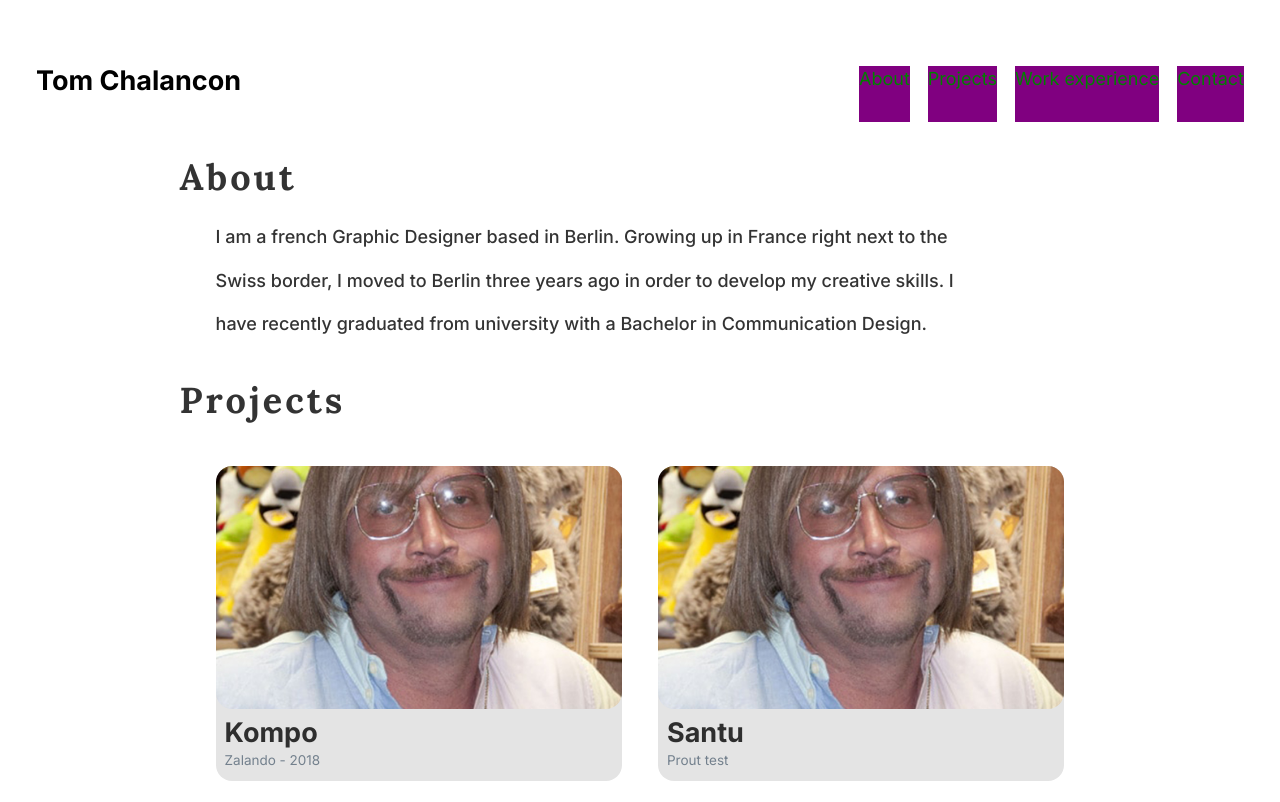
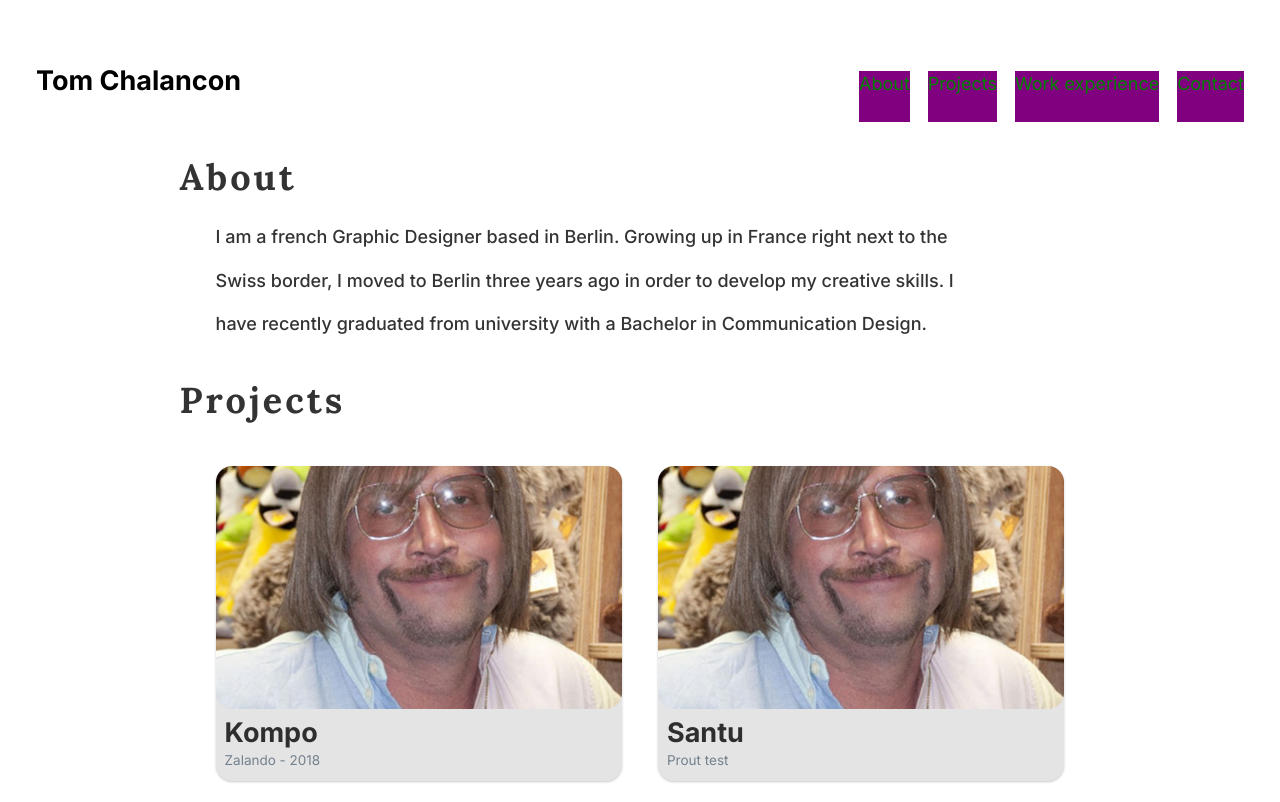
Before and after one commit to jmdtc/netlify-test, a Gatsby site: page / in a window 1280 px wide. Shown: the top 802 px of the page. Built offline with nearby package versions, Linux system fonts and the light colour scheme; Gatsby itself is replaced by a stand-in of ours.

Commit message:
tom/hover improvement

```diff
--- a/src/components/header.js
+++ b/src/components/header.js
@@ -30,6 +30,7 @@ const NameWebsiteBtn = styled.h1`
 `
 const RightSideContainer = styled.div`
   display: flex;
+  margin-top:0.25rem;
 
   > :link {
     text-decoration: none;
@@ -39,10 +40,6 @@ const RightSideContainer = styled.div`
   > :visited {
     text-decoration: none;
     color: #000;
-  }
-
-  > *:hover {
-
   }
 
   > :not(:last-of-type) {
--- a/src/components/projectCard.js
+++ b/src/components/projectCard.js
@@ -12,16 +12,18 @@ const CardContainer = styled.div`
     @media only screen and (max-width: 576px) {
         width: 100%
     }
-
-    > :hover {
-        box-shadow: 5px 5px 5px rgba(0, 0, 0, 0.15);
-        transform: scale(1.03);
-      }
 `
 
 const Card = styled.div`
     border-radius: 16px;
     background-color: #E4E4E4;
+    box-shadow: 0 1px 3px rgba(0,0,0,0.12), 0 1px 2px rgba(0,0,0,0.1);
+    transition: all 0.3s cubic-bezier(.25,.8,.25,1);
+
+    :hover {
+        box-shadow: 0 14px 28px rgba(0,0,0,0.15), 0 10px 10px rgba(0,0,0,0.15);
+        cursor: pointer;
+    }
 `
 
 const ImageContainer = styled.div`
--- a/src/pages/index.js
+++ b/src/pages/index.js
@@ -73,7 +73,7 @@ const AboutParagraph = styled.p`
     margin-left: 2rem;
     margin-right: 8rem;
 
-    @media only screen and (max-width: 800px) {
+    @media only screen and (max-width: 768px) {
       margin-right: 2rem;
   }
   }
@@ -93,6 +93,7 @@ const ResumeBtn = styled.button`
     }
 
    > :hover {
+     background-color:black
       color: white;
     }
 `
@@ -109,15 +110,16 @@ const IndexPage = () => {
         order to develop my creative skills. I have recently graduated from
         university with a Bachelor in Communication Design.</AboutParagraph>
 
-      <div id="projects"></div>
+      <div id="projects">
         <SectionTitle>Projects</SectionTitle>
         <ProjectCardsContainer>
           {
             projects.map(project => <ProjectCard project={project} key={project.title} />)
           }
         </ProjectCardsContainer>
+      </div>
 
-      <div id="work-experience"></div>
+      <div id="work-experience">
         <SectionTitle>Work experience</SectionTitle>
         <WorkCardsContainer>
           {
@@ -127,6 +129,7 @@ const IndexPage = () => {
             <a href="../images/Tom Chalancon_CV.pdf" download> Download CV</a>
           </ResumeBtn>
         </WorkCardsContainer>
+      </div>
 
       <div id="contact"></div>
 
```
Lines whose indentation alone changed are shown as unchanged.
